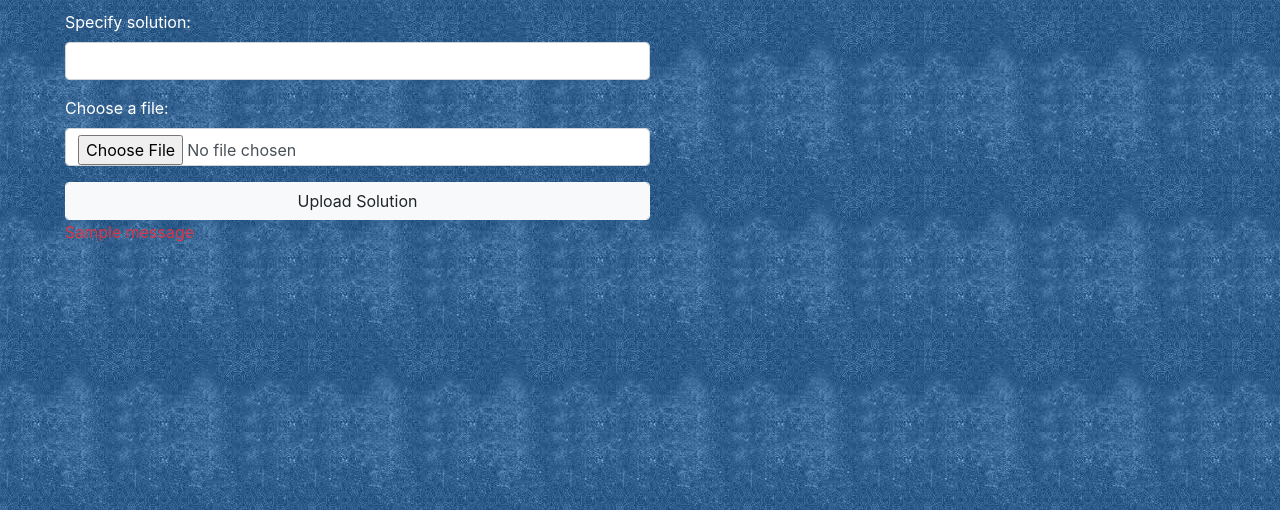
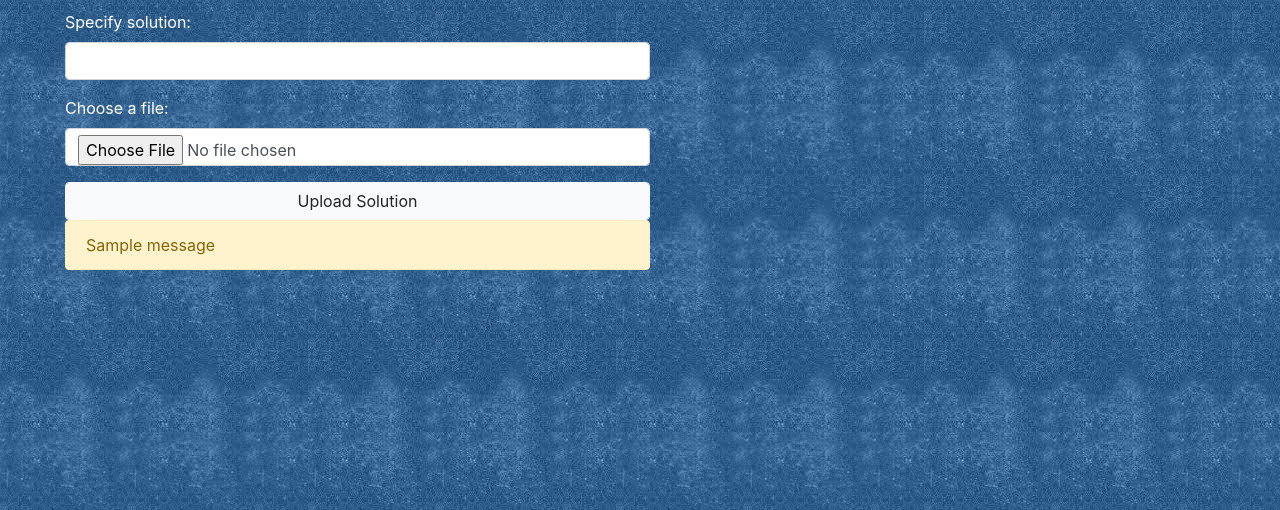
Before and after one commit to neilmarshall/project_euler_problem_store, a Flask app: page /create_solution in a window 1280 px wide. Shown: the part 60-570 px from the top of the page. Run offline with Flask 2, Linux system fonts and the light colour scheme; a user stored in the database is signed in; tables that the repository leaves empty hold one stand-in row (values such as "Sample post"); one stand-in notice (Sample message) is shown; some libraries are stand-ins or nearby versions.

Commit message:
update alert message styling

```diff
--- a/app/templates/message_flasher.html
+++ b/app/templates/message_flasher.html
@@ -1,7 +1,7 @@
 {% with messages = get_flashed_messages() %}
     {% if messages %}
         {% for message in messages %}
-        <p class="text-danger">{{ message }}</p>
+            <div class="alert alert-warning">{{ message }}</div>
         {% endfor %}
     {% endif %}
 {% endwith %}
```
